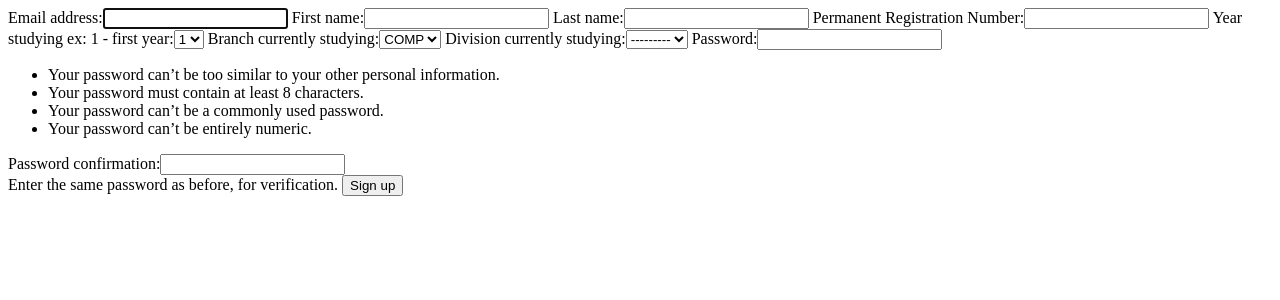
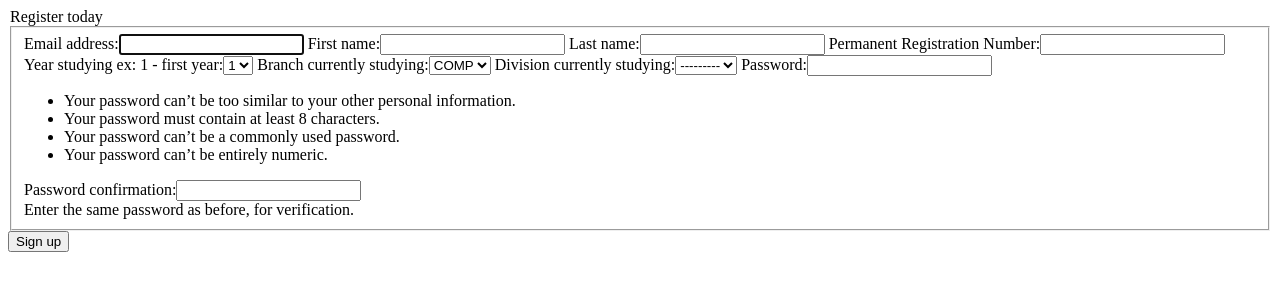
Before and after one commit to Prajwal-Jadhav/Answerly, a Django app: page /register/ in a window 1280 px wide. Shown: the top 300 px of the page. Run offline with Django 3.2, Linux system fonts and the light colour scheme.

Commit message:
updated register template

```diff
--- a/users/templates/users/register.html
+++ b/users/templates/users/register.html
@@ -4,13 +4,15 @@
   <meta charset="UTF-8">
   <meta http-equiv="X-UA-Compatible" content="IE=edge">
   <meta name="viewport" content="width=device-width, initial-scale=1.0">
-  <title>Document</title>
+  <title>Register</title>
 </head>
 <body>
   <form method="POST" action="{% url 'register' %}">
     {% csrf_token %}
-
-    {{ form }}
+    <legend>Register today</legend>
+    <fieldset>
+      {{ form }}
+    </fieldset>
 
     <button type="submit">Sign up</button>
   </form>
```
Also changed, not shown: db.sqlite3.
